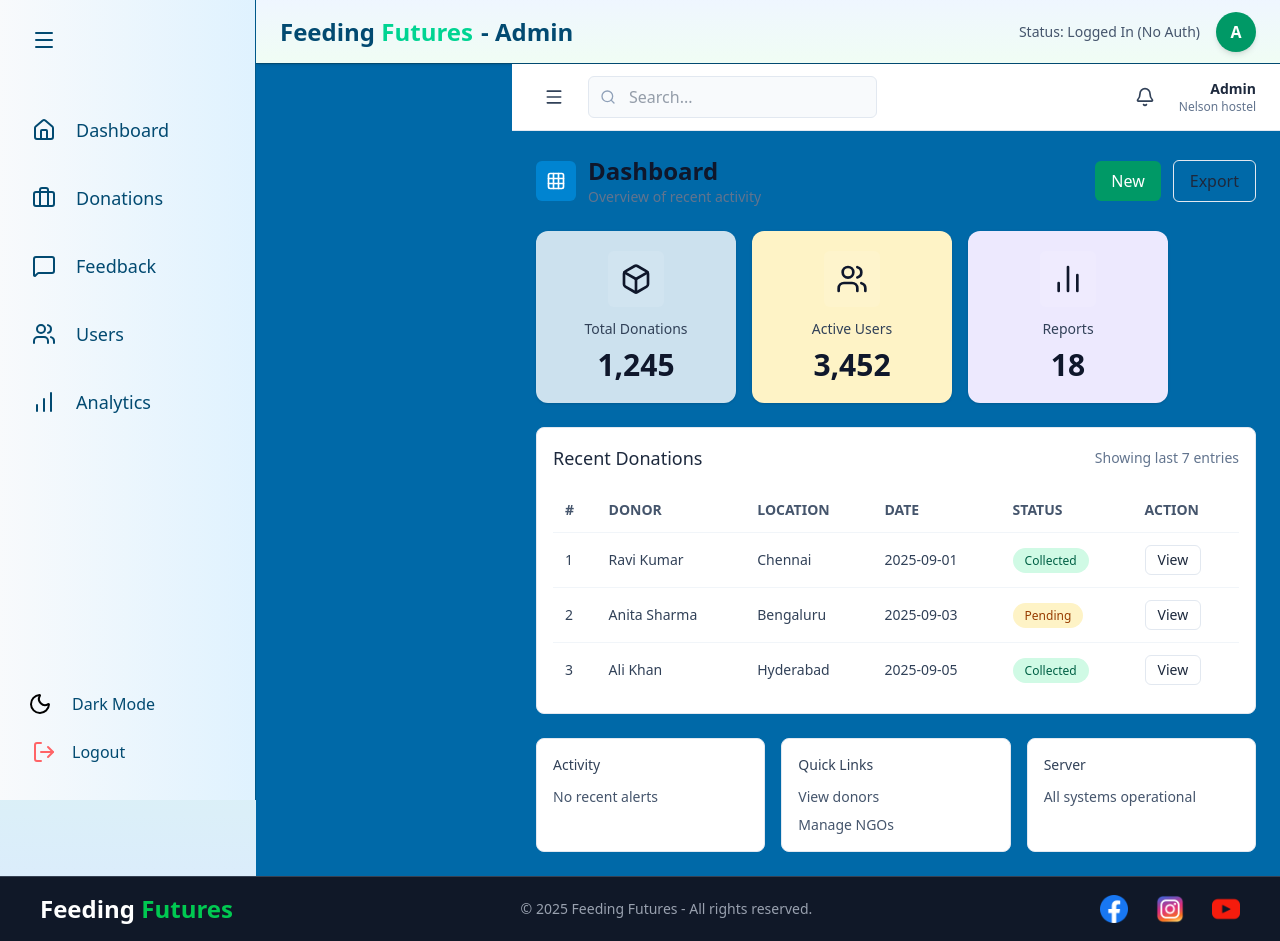
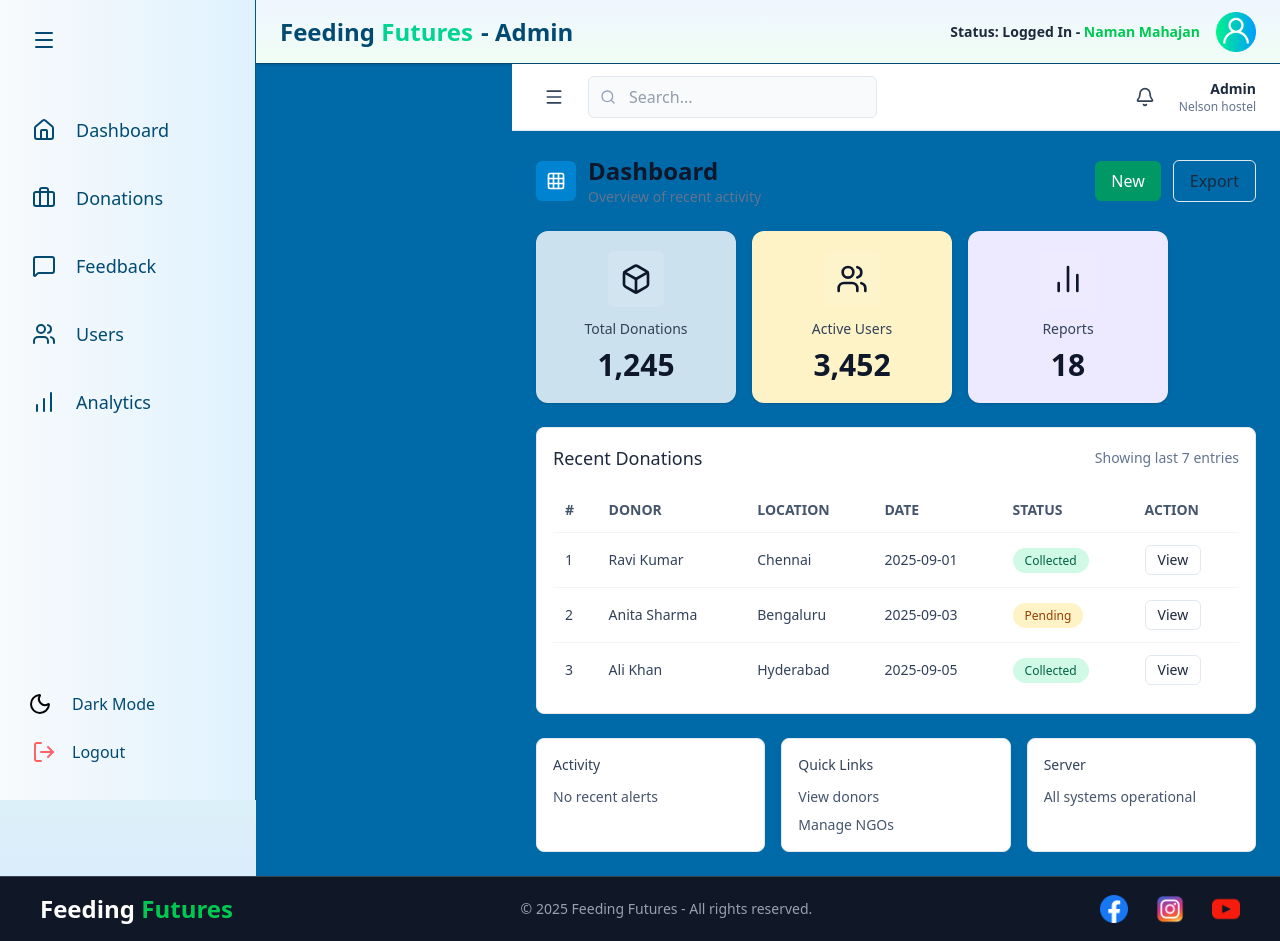
Before and after one commit to namanmahajan2020/Feeding-Futures, a React (Vite) app in the folder Feeding-Futures/admin/: page / in a window 1280 px wide. Built offline with nearby package versions, Linux system fonts and the light colour scheme; sample sign-in values are in the browser's storage.

Commit message:
admin header

```diff
--- a/Feeding-Futures/admin/src/components/Header.jsx
+++ b/Feeding-Futures/admin/src/components/Header.jsx
@@ -17,10 +17,8 @@ const Header = () => {
         <h1 className="text-2xl font-bold hidden sm:block">- Admin</h1>
       </div>
       <div className="flex items-center space-x-4">
-        <span className="text-sm hidden sm:inline text-slate-600 dark:text-slate-300">Status: Logged In (No Auth)</span>
-        <div className="w-10 h-10 rounded-full flex items-center justify-center font-semibold bg-emerald-600 text-white shadow-md">
-          A
-        </div>
+        <span className={`text-sm font-semibold hidden sm:inline ${isDarkMode ? "text-slate-100" : " text-slate-800"}`}>Status: Logged In -<span className='text-green-500'> Naman Mahajan</span></span>
+        <img className='w-10 h-10' src="img/admin.png" alt="profile pic" />
       </div>
     </header>
   );
```
Also changed, not shown: Feeding-Futures/admin/public/img/admin.png (added).
